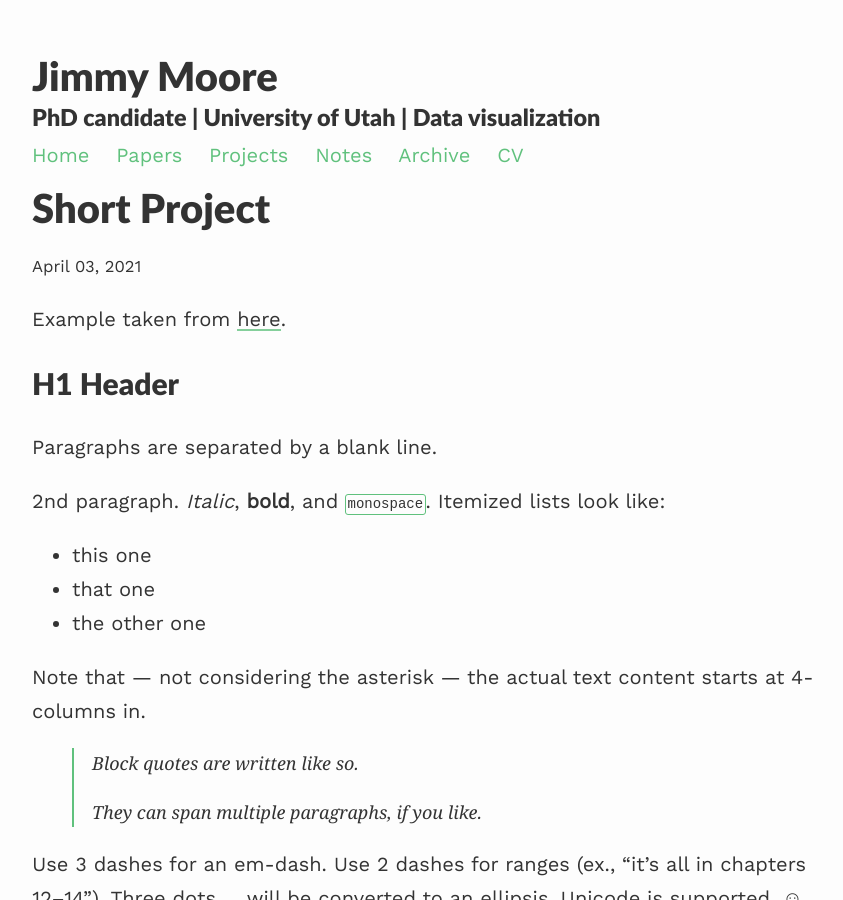
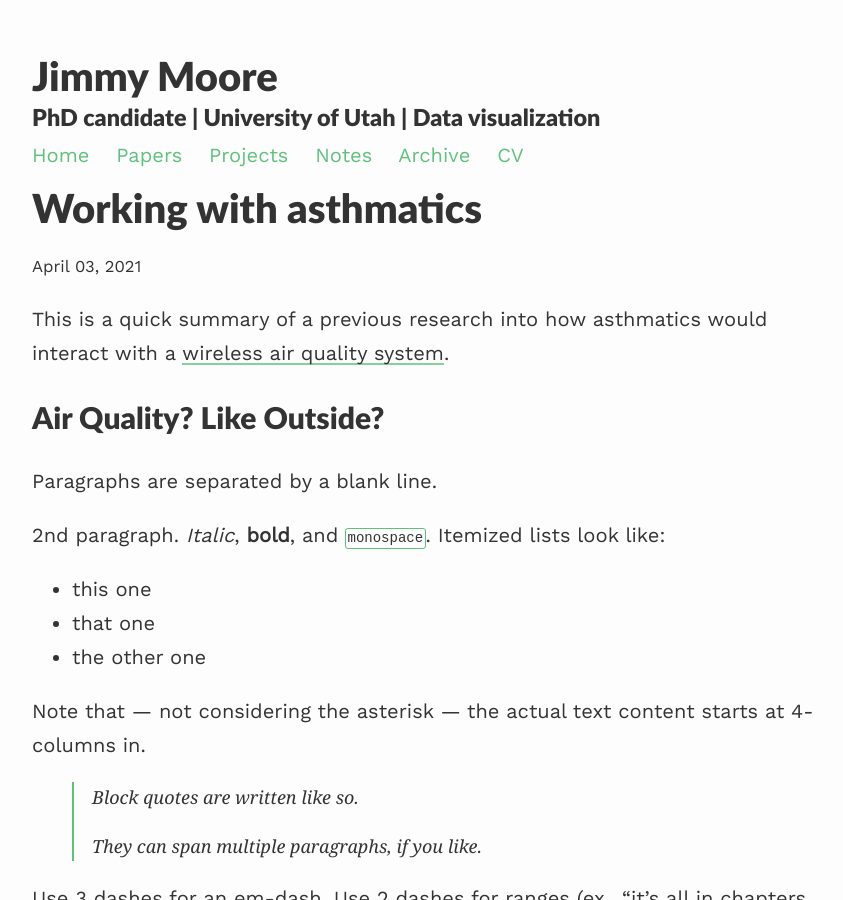
Before and after one commit to UtahJimmy/utahjimmy.github.io, a Jekyll site: the page built from _projects/1_project.md, in a window 1280 px wide and 900 px high. Shown: the whole window, without its empty margins (208-1051 px from the left). Built offline with Jekyll 4.4.1, drawn with Linux system fonts in a browser that asks for light colours; nearby versions of some CDN libraries.

Commit message:
Update 1_project.md

```diff
--- a/_projects/1_project.md
+++ b/_projects/1_project.md
@@ -1,12 +1,12 @@
 ---
 layout: post
-title: Short Project
-description: description of the short project which is long enough
+title: Working with asthmatics
+description: Want effective data collection? Text them.
 ---
 
-Example taken from [here](http://www.unexpected-vortices.com/sw/rippledoc/quick-markdown-example.html){:target="_blank"}.
+This is a quick summary of a previous research into how asthmatics would interact with a [wireless air quality system](https://vdl.sci.utah.edu/publications/2018_imwut_maav/){:target="_blank"}.
 
-H1 Header
+Air Quality?  Like Outside?
 ============
 
 Paragraphs are separated by a blank line.
```
